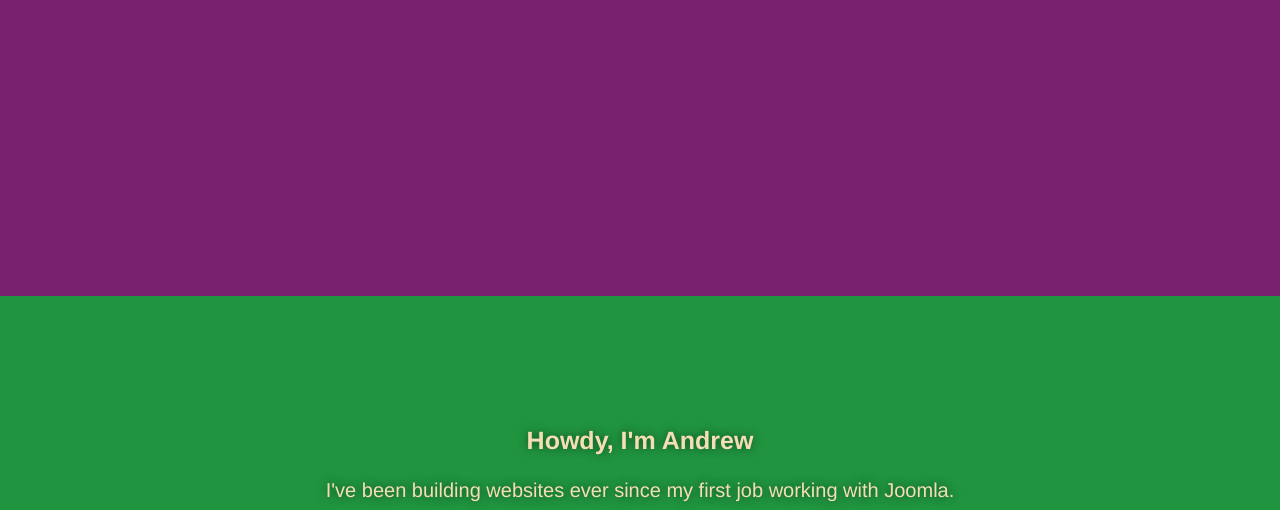
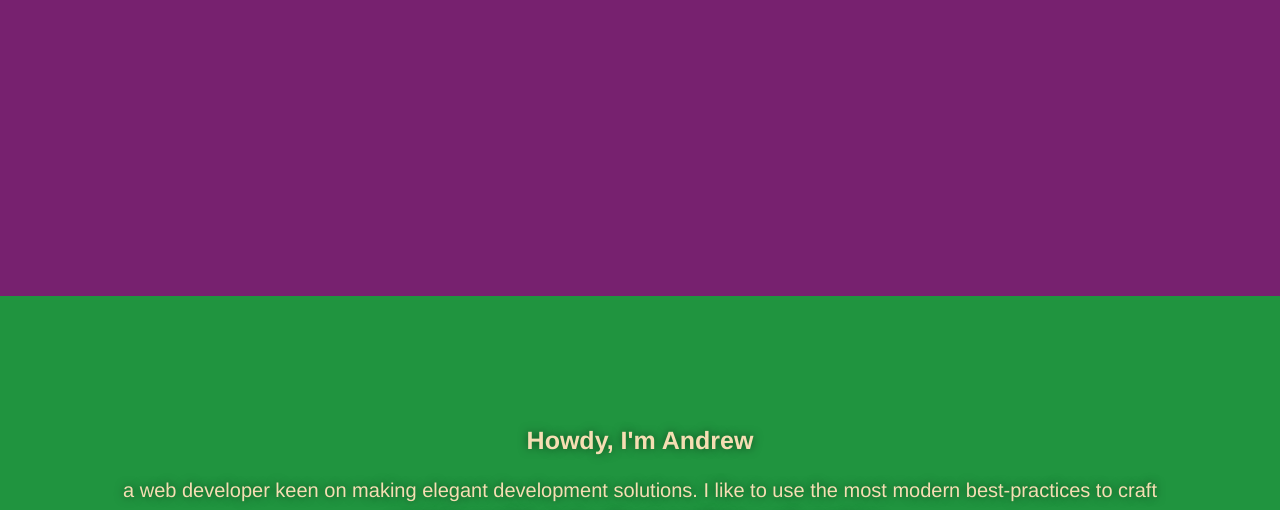
Before and after one commit to emmaxx/portfolio, a website: page index.html in a window 1280 px wide. Shown: the part 424-934 px from the top of the page. Drawn offline with Linux system fonts and the light colour scheme.

Commit message:
updated about me

```diff
--- a/index.html
+++ b/index.html
@@ -28,9 +28,7 @@
 
   <div class="about">
     <h2>Howdy, I'm Andrew</h2>
-    <p>
-      I've been building websites ever since my first job working with Joomla.
-    </p>
+    <p>a web developer keen on making elegant development solutions. I like to use the most modern best-practices to craft modular,sensible code without sacrificing, well, anything.
     <br />
     <p>
       My skills include: HTML5, CSS3, Javascript, SEO, SEM, Git, React, Redux, Sass,
```
